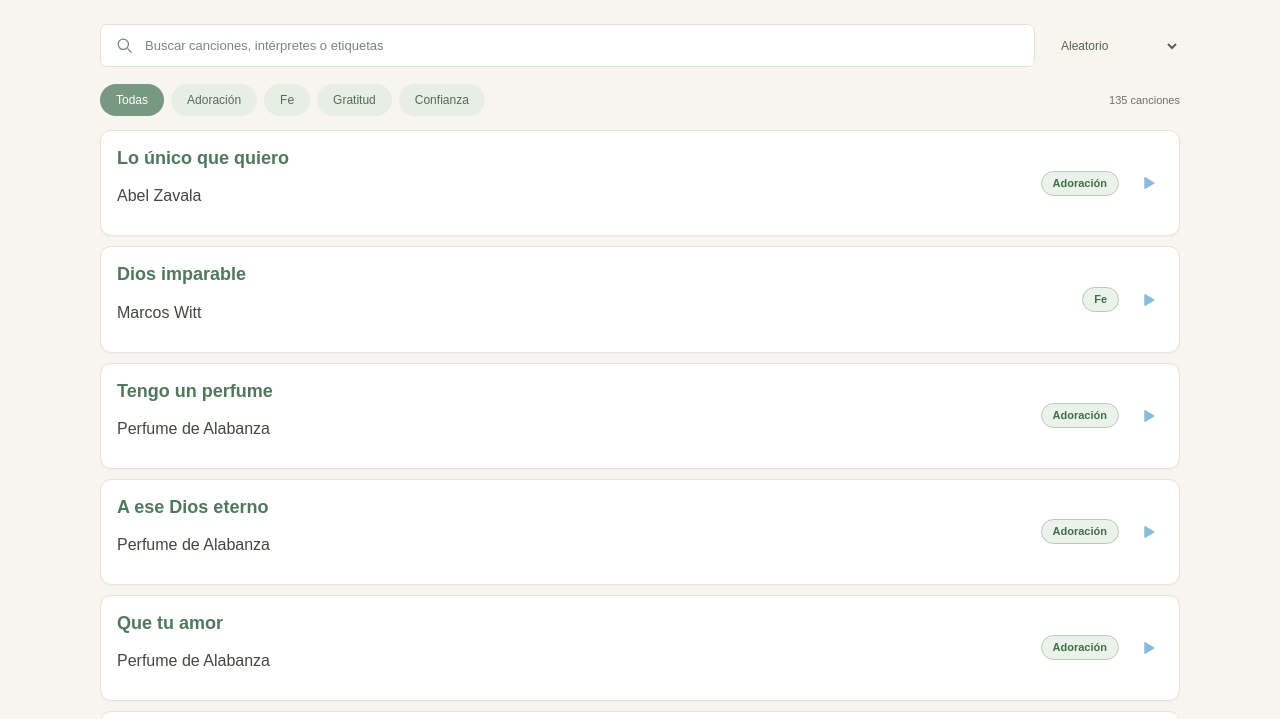
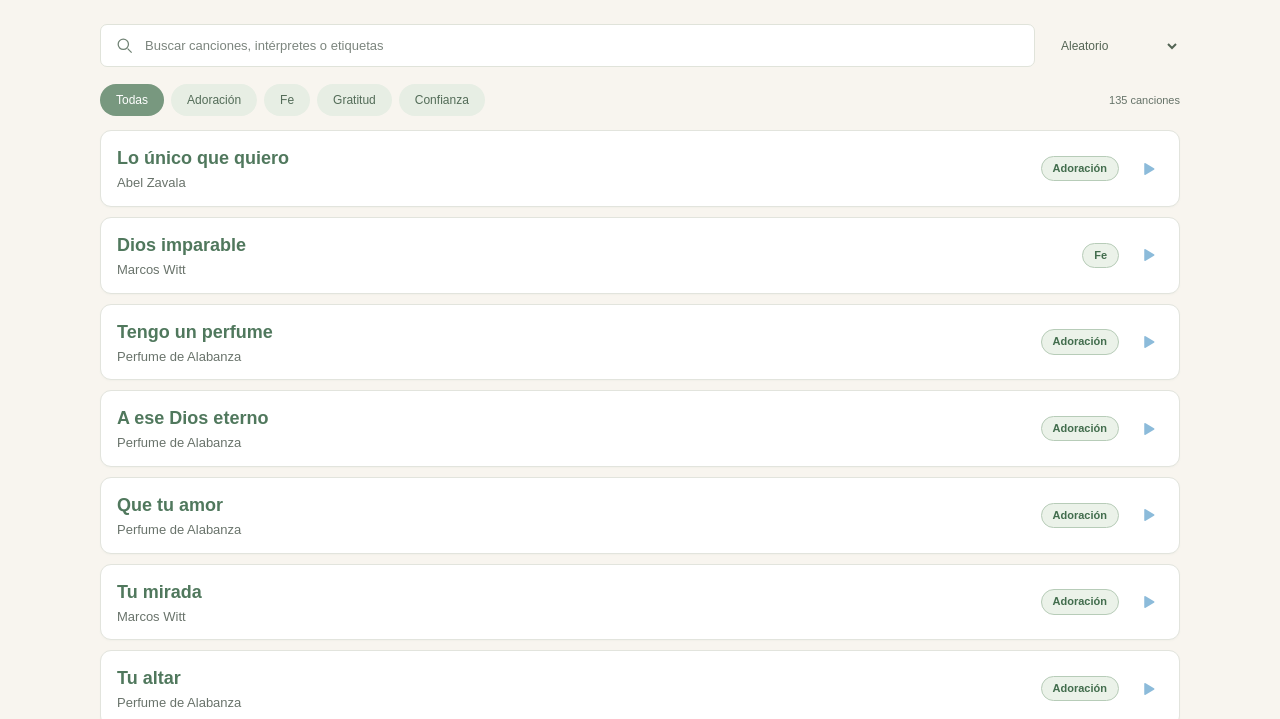
Before and after one commit to lgrsntsm/lugar-santisimo, a plain HTML site: page docs/index.html in a window 1280 px wide. Shown: the part 67-786 px from the top of the page. Drawn offline with Linux system fonts and the light colour scheme.

Commit message:
Aplicar tipografía y espaciado al intérprete bajo título

```diff
--- a/docs/library.css
+++ b/docs/library.css
@@ -305,3 +305,10 @@ button:focus-visible,a:focus-visible,input:focus-visible,select:focus-visible{ou
 
 /* Separar el aviso de reporte de los últimos enlaces de acordes. */
 .report-song{margin-top:20px}
+
+/* Intérprete debajo del título; etiquetas y play siguen a la derecha. */
+.song-card .song-heading{grid-column:1;grid-row:1;min-width:0;display:flex;flex-direction:column;align-items:flex-start;gap:3px}
+.song-card .song-heading h3{display:block;grid-column:auto;grid-row:auto;margin:0;min-width:0}
+.song-card .song-artist-below{color:var(--muted);font-size:13px;font-weight:400;line-height:1.35;margin:0;overflow-wrap:anywhere;max-width:100%}
+:root[data-theme="dark"] .song-card .song-artist-below{color:#b7b7b7}
+@media(max-width:600px){.song-card .song-artist-below{font-size:12px}}
```
